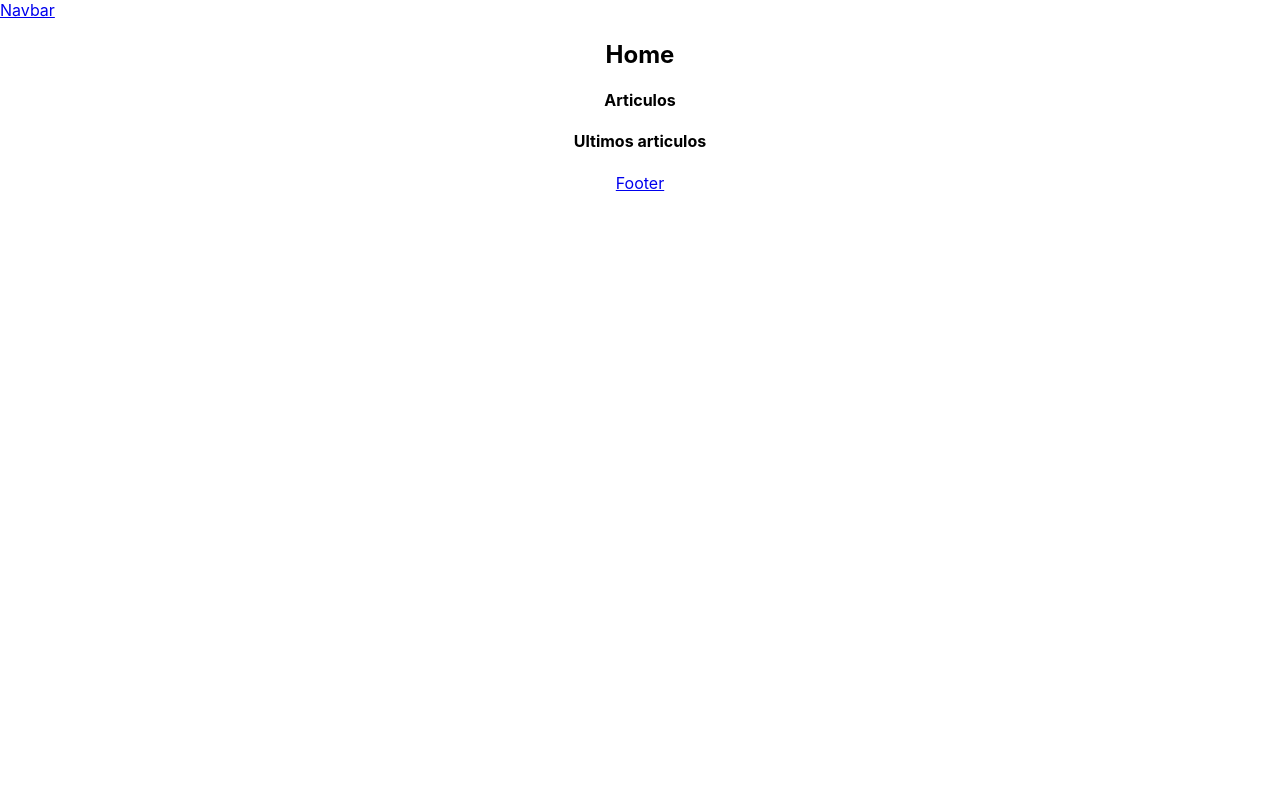
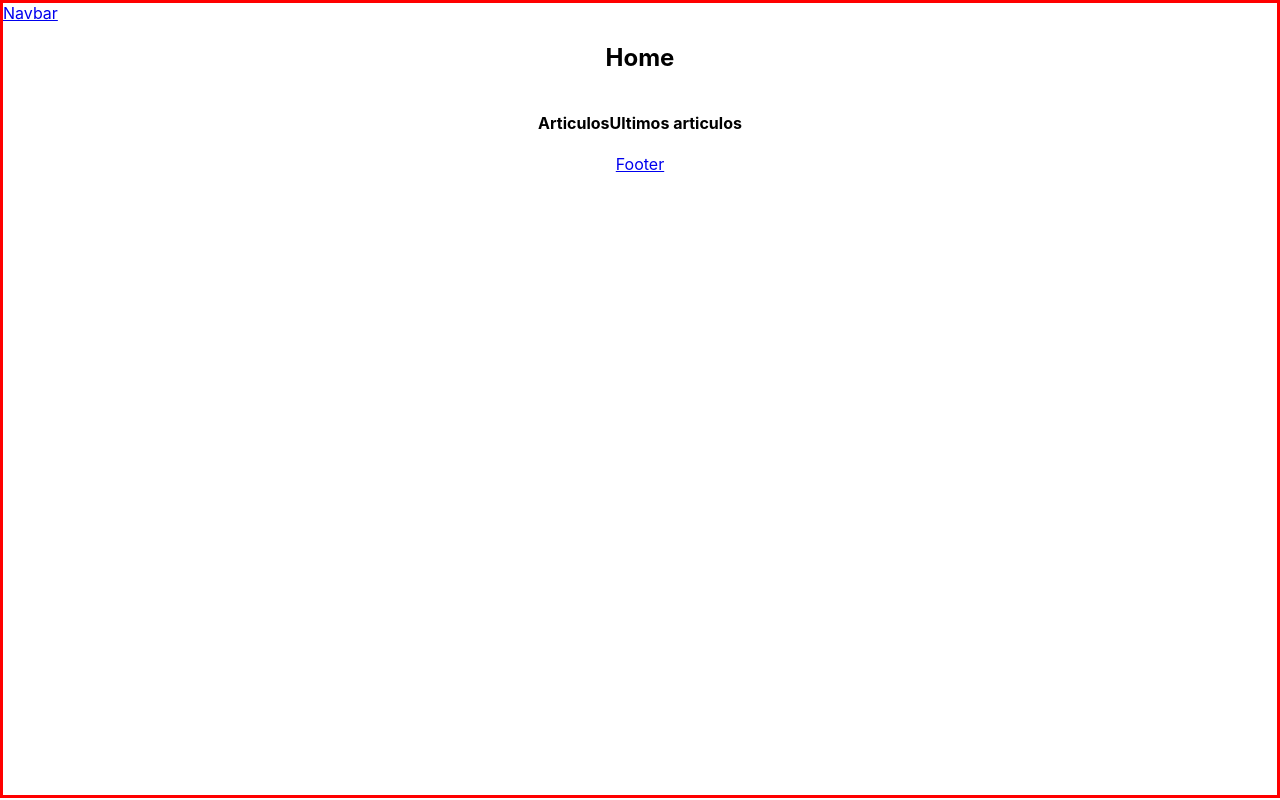
Before and after one commit to HugoDMiranda/Blog, a React (Create React App) app: page / in a window 1280 px wide. Built offline with nearby package versions, Linux system fonts and the light colour scheme.

Commit message:
Home style update

```diff
--- a/src/App.css
+++ b/src/App.css
@@ -1,3 +1,7 @@
 .App {
-  text-align: center;
+  border: 3px solid red;
+  height: 99vh;
+  display: flex;
+  align-items: center;
+  flex-direction: column;
 }
--- a/src/sass/Home.css
+++ b/src/sass/Home.css
@@ -1 +1,15 @@
-/*# sourceMappingURL=Home.css.map */
+.home {
+  display: flex;
+  align-items: center;
+  justify-content: center;
+  width: 100%;
+  height: 100%;
+  flex-direction: column;
+}
+.home-blogs {
+  display: flex;
+  align-items: center;
+  justify-content: center;
+  width: 100%;
+  height: 100%;
+}/*# sourceMappingURL=Home.css.map */
--- a/src/sass/Home.scss
+++ b/src/sass/Home.scss
@@ -0,0 +1,16 @@
+.home {
+  display: flex;
+  align-items: center;
+  justify-content: center;
+  width: 100%;
+  height: 100%;
+  flex-direction: column;
+
+  &-blogs {
+    display: flex;
+    align-items: center;
+    justify-content: center;
+    width: 100%;
+    height: 100%;
+  }
+}
--- a/src/views/Home.js
+++ b/src/views/Home.js
@@ -3,9 +3,9 @@ import "../sass/Home.css";
 
 function Home() {
   return (
-    <main>
+    <main className="home">
       <h2>Home</h2>
-      <div>
+      <div className="home-blogs">
         <h4>Articulos</h4>
         <h4>Ultimos articulos</h4>
       </div>
```
Also changed, not shown: 1 other file (tests, documents, lock files or other folders).
